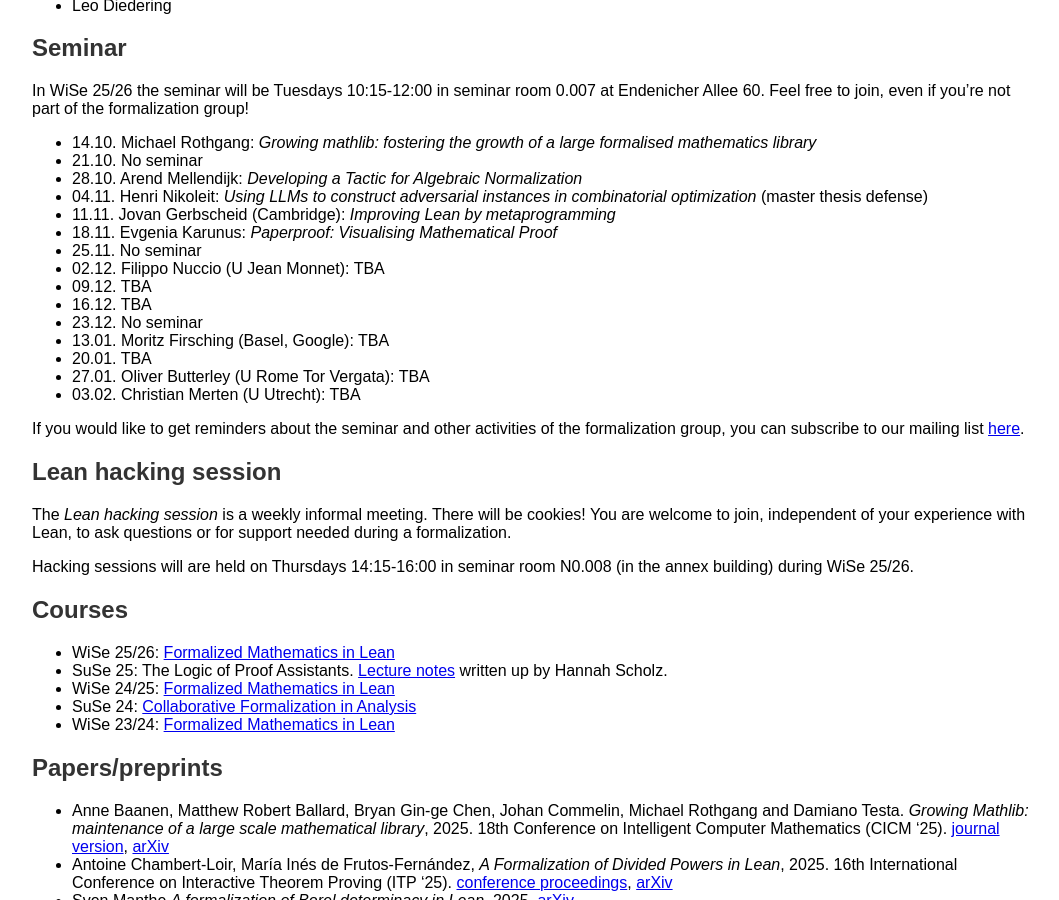
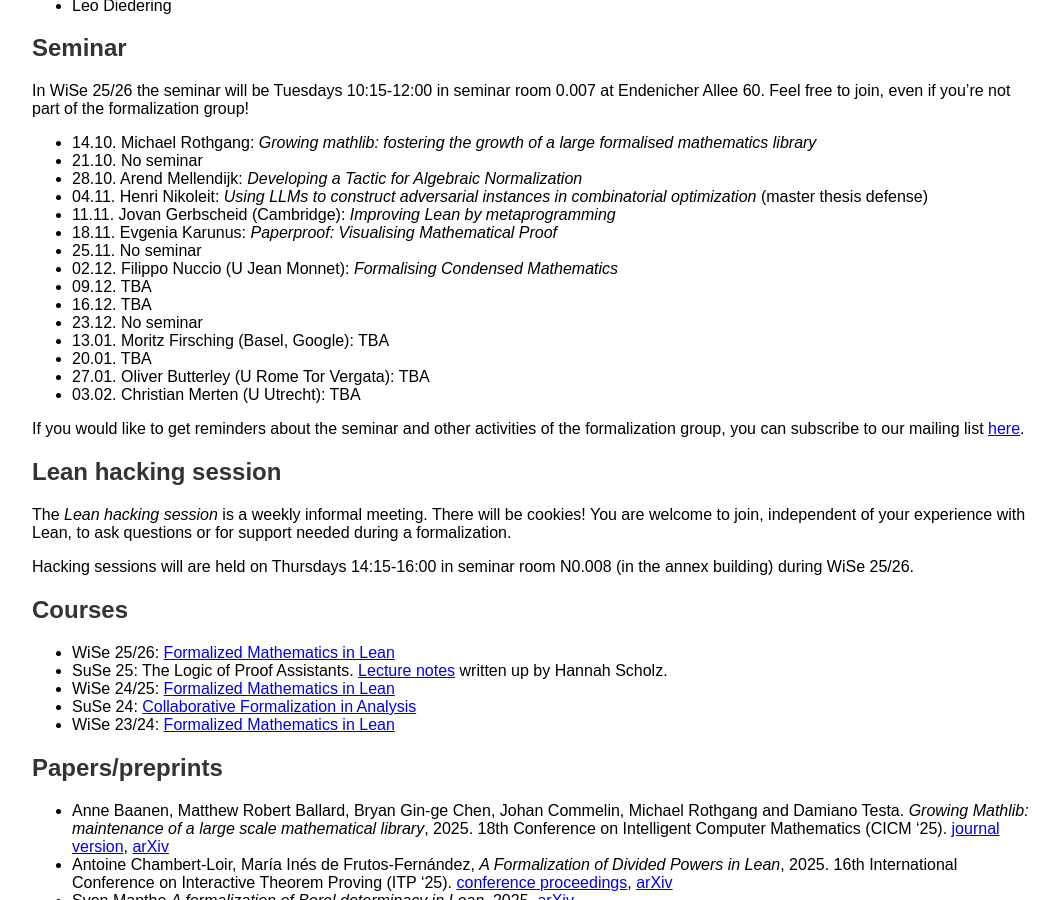
Before and after one commit to fpvandoorn/fpvandoorn.github.io, a Jekyll site: the page built from formalized-mathematics.md, in a window 1280 px wide and 900 px high, scrolled down 618 px. Shown: the whole window, without its empty margins (108-1167 px from the left). Built offline with Jekyll 4.4.1, drawn with Linux system fonts in a browser that asks for light colours; our own code applies the rules of GitHub Pages for plain Markdown files.

Commit message:
Update formalized-mathematics.md

```diff
--- a/formalized-mathematics.md
+++ b/formalized-mathematics.md
@@ -49,7 +49,7 @@
 * 11.11. Jovan Gerbscheid (Cambridge): *Improving Lean by metaprogramming*
 * 18.11. Evgenia Karunus: *Paperproof: Visualising Mathematical Proof*
 * 25.11. No seminar
-* 02.12. Filippo Nuccio (U Jean Monnet): TBA
+* 02.12. Filippo Nuccio (U Jean Monnet): *Formalising Condensed Mathematics*
 * 09.12. TBA
 * 16.12. TBA
 * 23.12. No seminar
```
